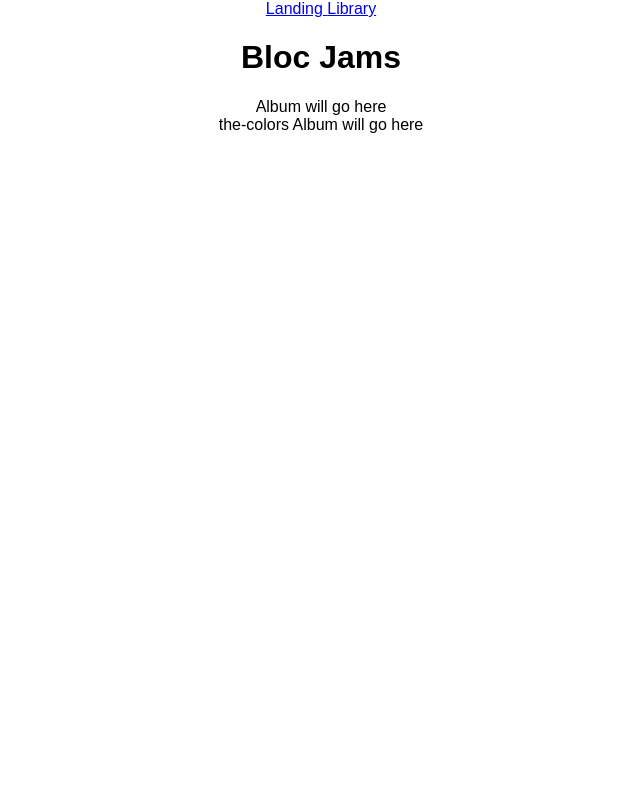
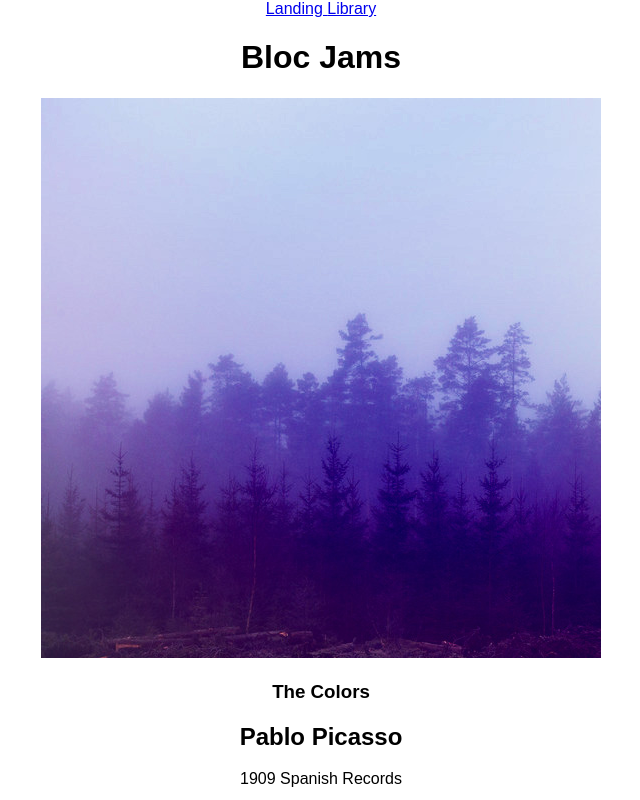
Before and after one commit to kristru/bloc-jams-react, a React (Create React App) app: page /album/the-colors in a window 1280 px wide. Shown: the whole page, without its empty margins (319-959 px from the left). Built offline with nearby package versions, Linux system fonts and the light colour scheme.

Commit message:
displaying album info and image

```diff
--- a/src/App.js
+++ b/src/App.js
@@ -19,7 +19,6 @@
         <main>
           <Route exact path="/" component={Landing} />
           <Route path="/library" component={Library} />
-          <Route path="/album" component={Album} />
           <Route path="/album/:slug" component={Album} />
         </main>
       </div>
--- a/src/components/Album.js
+++ b/src/components/Album.js
@@ -1,13 +1,34 @@
 import React, { Component } from 'react';
+import albumData from './../data/albums';
 
 class Album extends Component{
-    render(){
-      return (
-        <section className="album">
-          {this.props.match.params.slug} Album will go here
+  constructor(props) {
+    super(props);
+
+  const album = albumData.find( album => {
+    console.log(album, this.props);
+    return album.slug === this.props.match.params.slug
+  });
+
+    this.state = {
+      album: album
+    };
+  }
+
+  render() {
+    return (
+      <section className="album">
+        <section>
+          <img id="album-cover-art" src={this.state.album.albumCover} alt={this.state.album.title} />
+          <div className="album-details">
+            <h1 id="album-title">{this.state.album.title}</h1>
+            <h2 className="artist">{this.state.album.artist}</h2>
+            <div id="release-info">{this.state.album.releaseInfo}</div>
+          </div>
         </section>
-      );
-    }
+      </section>
+    );
+  }
 }
 
 export default Album;
```
